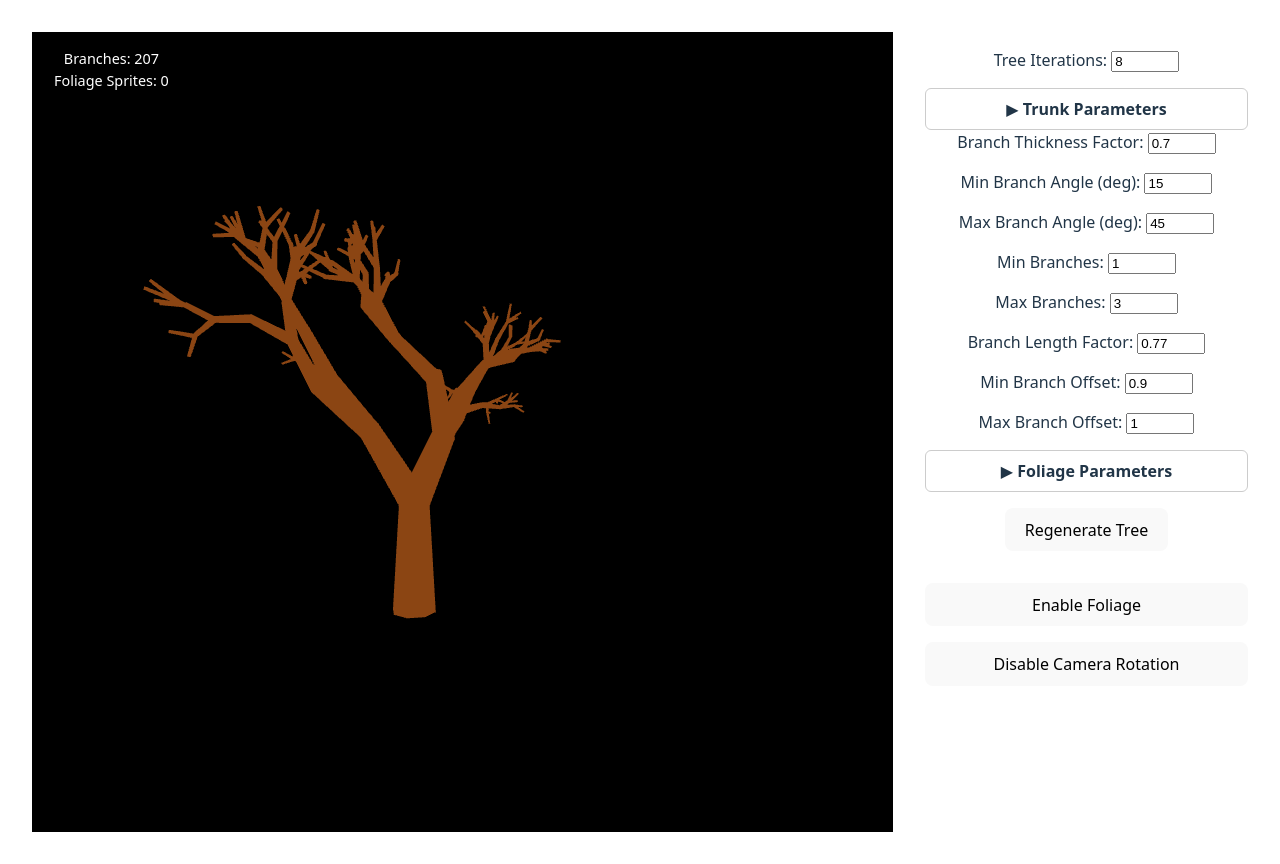
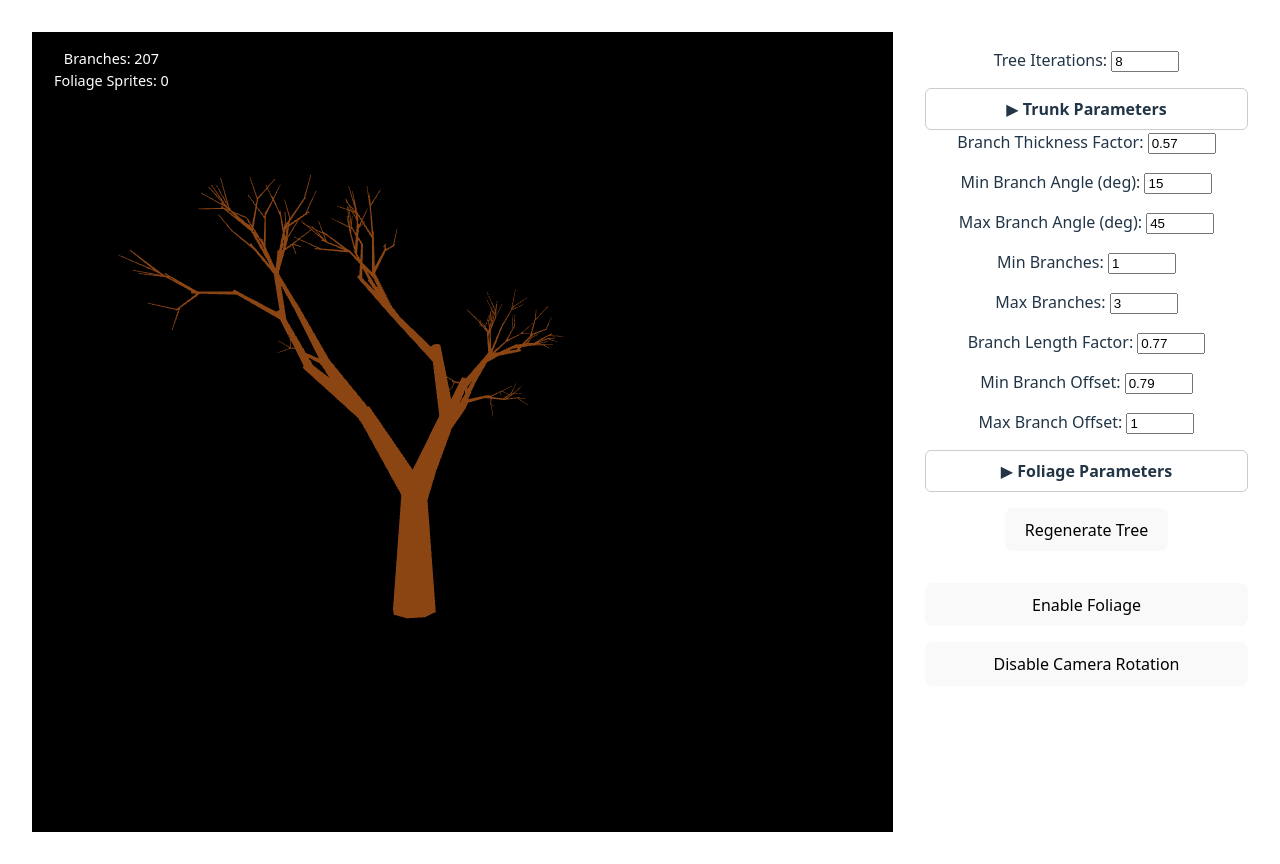
Before and after one commit to QbertMF/trapDoor, a React (Vite) app: page / in a window 1280 px wide. Built offline with nearby package versions, Linux system fonts and the light colour scheme.

Commit message:
more changes to the parameters

```diff
--- a/src/RotatingCube.jsx
+++ b/src/RotatingCube.jsx
@@ -17,14 +17,14 @@ function RotatingCube() {
   const [maxBranch, setMaxBranch] = useState(3);
   const [branchLengthFactor, setBranchLengthFactor] = useState(0.77);
   const [trunkThickness, setTrunkThickness] = useState(0.5); // default value
-  const [trunkLength, setTrunkLength] = useState(2.5);
-  const [branchThicknessFactor, setBranchThicknessFactor] = useState(0.7); // default value
+  const [trunkLength, setTrunkLength] = useState(2.8);
+  const [branchThicknessFactor, setBranchThicknessFactor] = useState(0.57); // default value
   const [cameraRotationEnabled, setCameraRotationEnabled] = useState(true);
   const [foliageEnabled, setFoliageEnabled] = useState(false); // default off
   const [folIterationStart, setFolIterationStart] = useState(1);
   const [branchCount, setBranchCount] = useState(0);
   const [foliageCount, setFoliageCount] = useState(0);
-  const [minBranchOffset, setMinBranchOffset] = useState(0.9);
+  const [minBranchOffset, setMinBranchOffset] = useState(0.79);
   const [maxBranchOffset, setMaxBranchOffset] = useState(1.0);
   const orbitAzimuthRef = useRef(0); // horizontal angle
   const orbitElevationRef = useRef(0); // vertical angle
```
